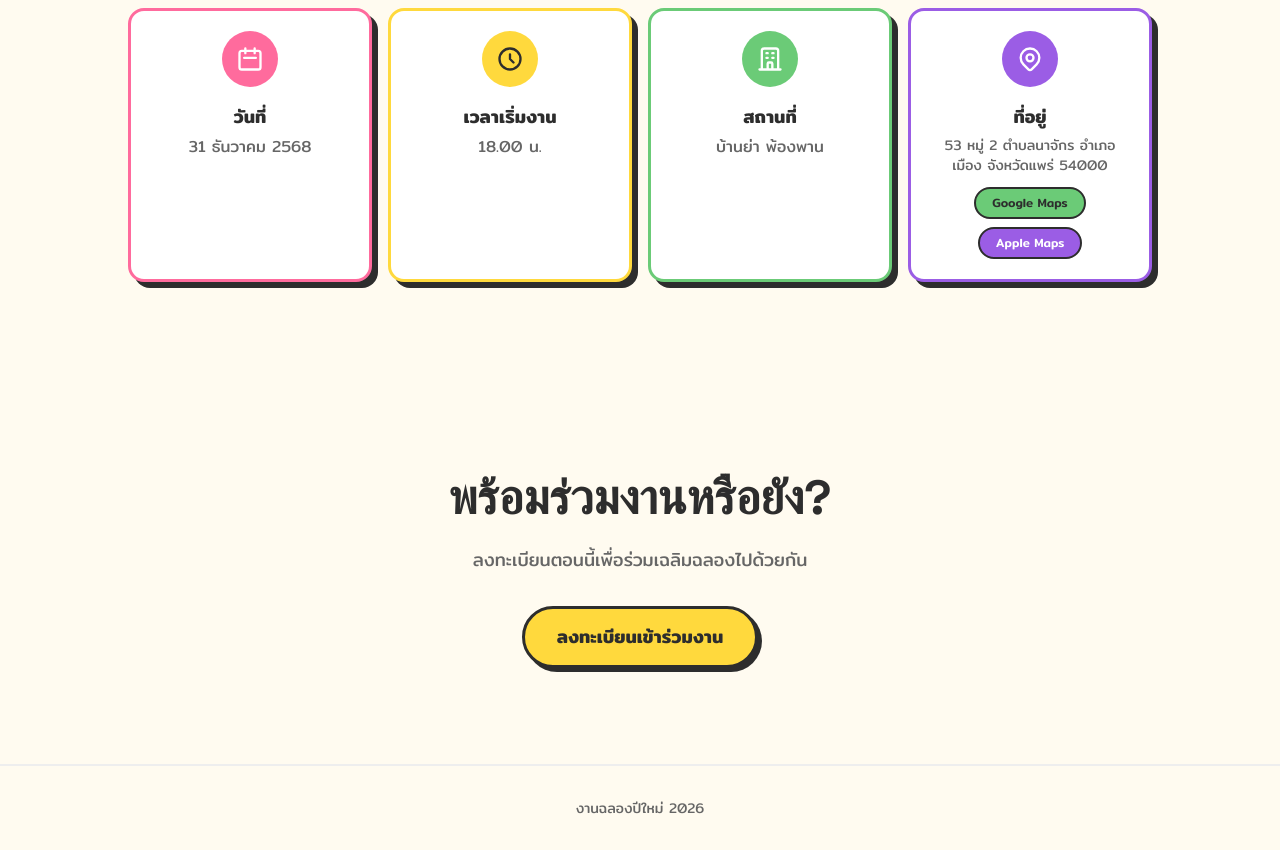
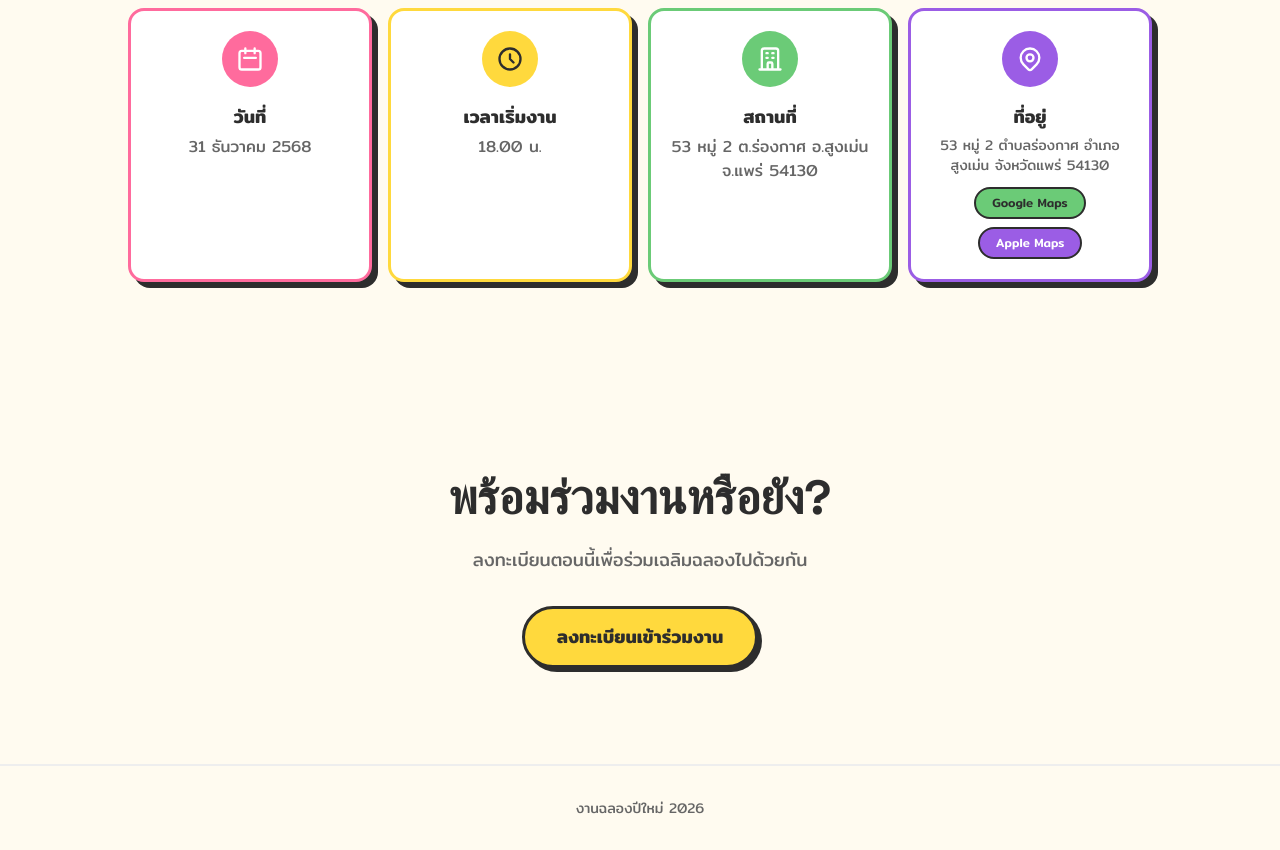
Before and after one commit to DDME36/new-year-party, a React (Vite) app: page /#/ in a window 1280 px wide. Shown: the part 1100-1950 px from the top of the page. Built offline with nearby package versions, Linux system fonts and the light colour scheme; no server answers; the database is empty.

Commit message:
Update venue address to 53 หมู่ 2 ต.ร่องกาศ อ.สูงเม่น จ.แพร่ 54130

```diff
--- a/src/pages/HomePage.tsx
+++ b/src/pages/HomePage.tsx
@@ -5,15 +5,15 @@ import MemphisBackground from '../components/MemphisBackground'
 const EVENT_DETAILS = {
   date: '31 ธันวาคม 2568',
   time: '18.00 น.',
-  venue: 'บ้านย่า พ้องพาน',
-  address: '53 หมู่ 2 ตำบลนาจักร อำเภอเมือง จังหวัดแพร่ 54000',
+  venue: '53 หมู่ 2 ต.ร่องกาศ อ.สูงเม่น จ.แพร่ 54130',
+  address: '53 หมู่ 2 ตำบลร่องกาศ อำเภอสูงเม่น จังหวัดแพร่ 54130',
   googleMapsUrl: 'https://maps.app.goo.gl/cVaKZXAufKvJDq4o6',
   appleMapsUrl: 'https://maps.apple.com/place?coordinate=18.102027,100.137271&name=52%20Ban%20Rong%20Kat%20Nuea-Na%20Chak%20Road&map=explore',
 }
 
 export default function HomePage() {
   const { guests } = useGuests()
-  const checkedIn = guests.filter(g => g.checkedIn).length
+  const checkedIn = guests.filter(g => g.checked_in).length
 
   return (
     <div className="min-h-screen relative">
--- a/src/pages/LiveDisplayPage.tsx
+++ b/src/pages/LiveDisplayPage.tsx
@@ -82,7 +82,7 @@ export default function LiveDisplayPage() {
         <div className="flex items-center justify-between mb-[1.5vw]">
           <div>
             <h1 className="font-display text-[3.5vw] font-bold text-[#2d2d2d] leading-none">PARTY 2026</h1>
-            <p className="text-[#666] text-[1.2vw]">บ้านย่า พ้องพาน</p>
+            <p className="text-[#666] text-[1.2vw]">53 หมู่ 2 ต.ร่องกาศ อ.สูงเม่น จ.แพร่</p>
           </div>
           <div className="text-right">
             <p className="font-display text-[5vw] font-bold text-[#ff6b9d] leading-none">{currentTime.toLocaleTimeString('th-TH', { hour: '2-digit', minute: '2-digit', second: '2-digit' })}</p>
```
